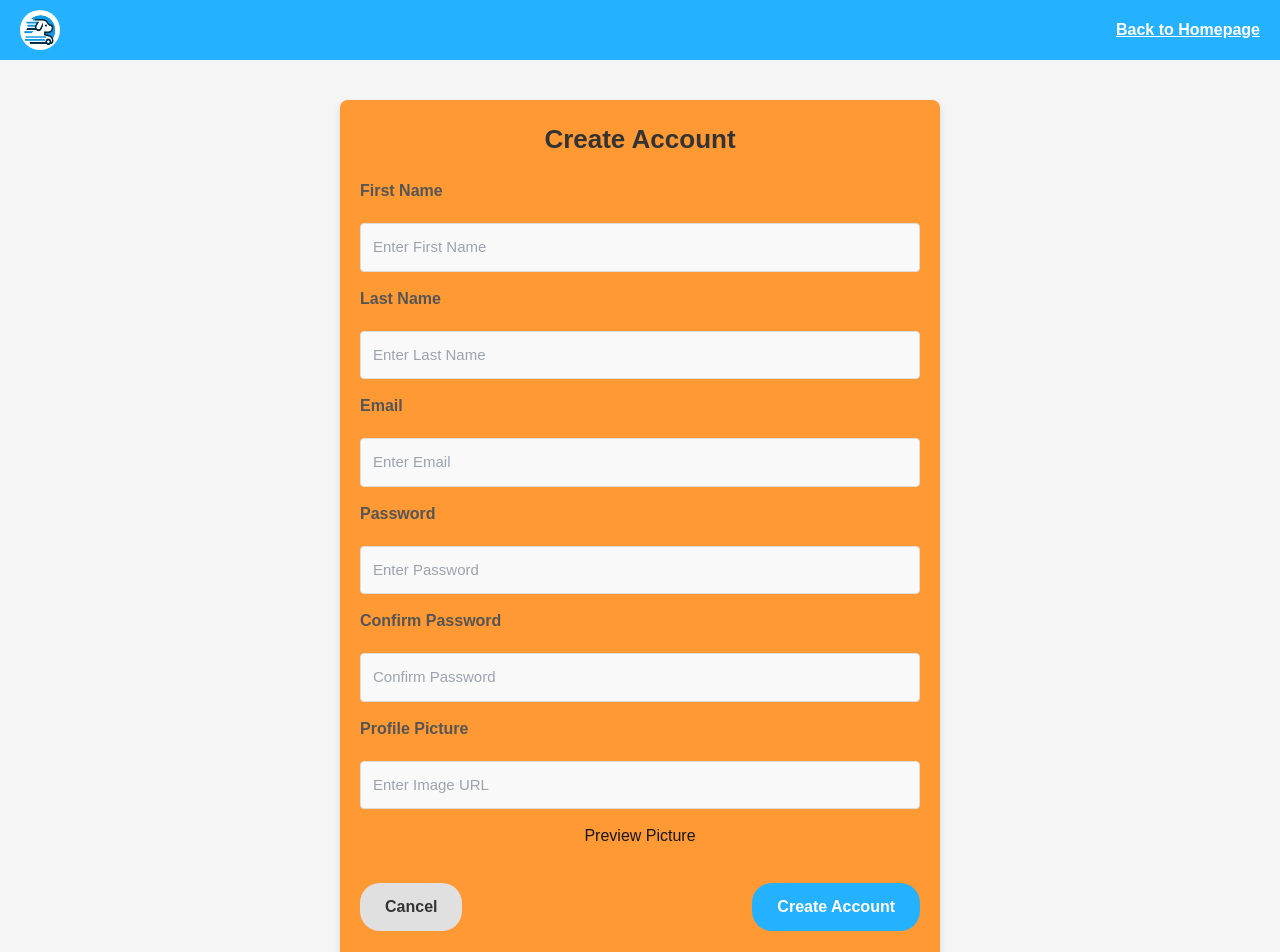
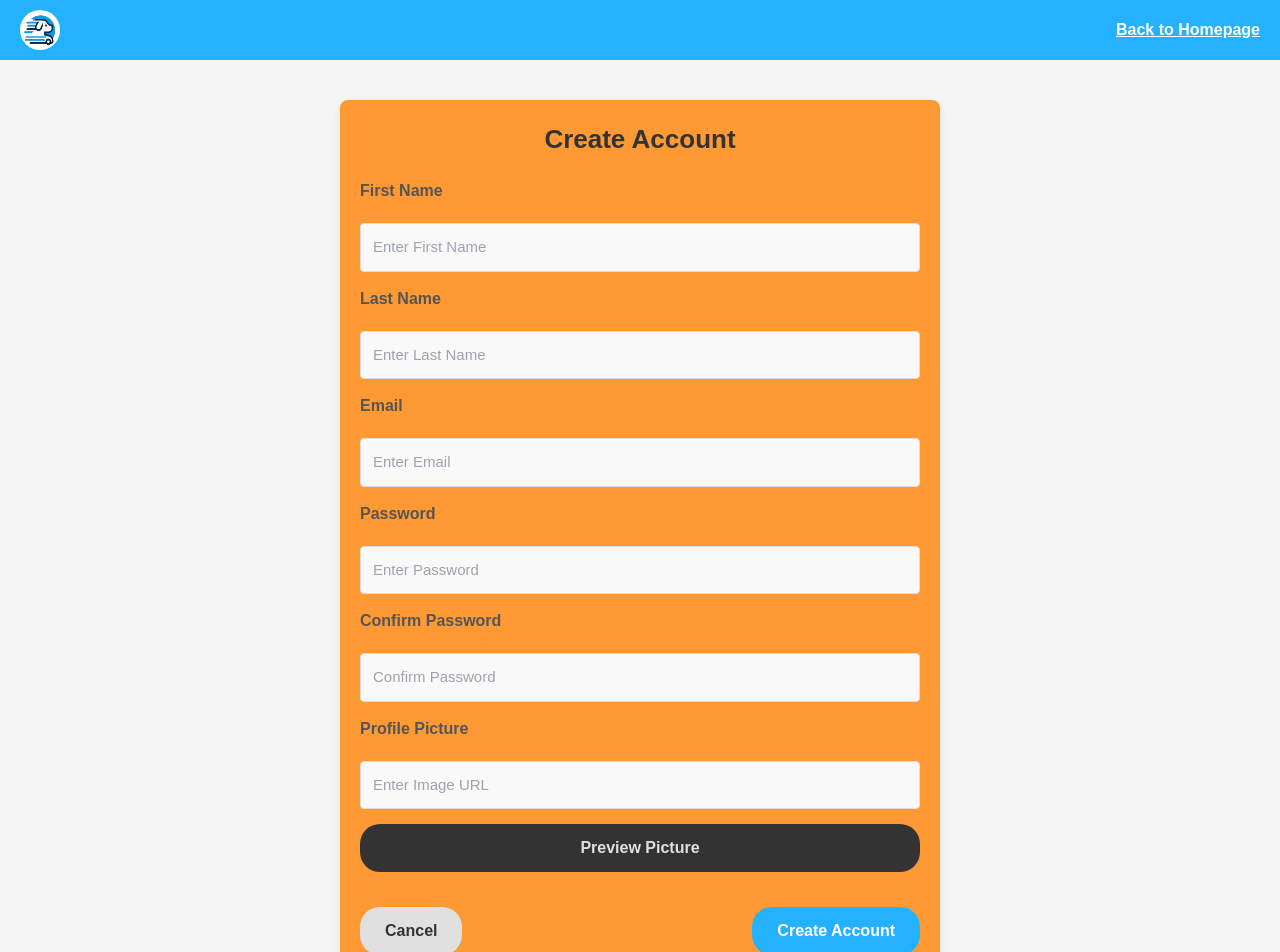
Before and after one commit to stttomah/csci4300-bendogmotors, a Next.js app in the folder bendogmotors/: page /create-account in a window 1280 px wide. Shown: the top 952 px of the page. Built offline with nearby package versions, Linux system fonts and the light colour scheme.

Commit message:
preview picture styling

```diff
--- a/bendogmotors/package.json
+++ b/bendogmotors/package.json
@@ -17,7 +17,7 @@
     "mongodb": "^6.11.0",
     "mongoose": "^8.8.2",
     "next": "15.0.2",
-    "next-auth": "^5.0.0-beta.25",
+    "next-auth": "^4.24.10",
     "react": "^18.3.1",
     "react-dom": "^18.3.1",
     "react-router-dom": "^7.0.1",
--- a/bendogmotors/src/app/create-account/CreateAccount.module.css
+++ b/bendogmotors/src/app/create-account/CreateAccount.module.css
@@ -101,3 +101,13 @@
     width: 105px;
     height: 105px;
 }
+
+.previewButton {
+    background-color: #333;
+    color: #e0e0e0;
+    padding: 12px 25px;
+    border: none;
+    border-radius: 20px;
+    font-weight: bold;
+    cursor: pointer;
+}
```
Also changed, not shown: 1 other file (tests, documents, lock files or other folders).
